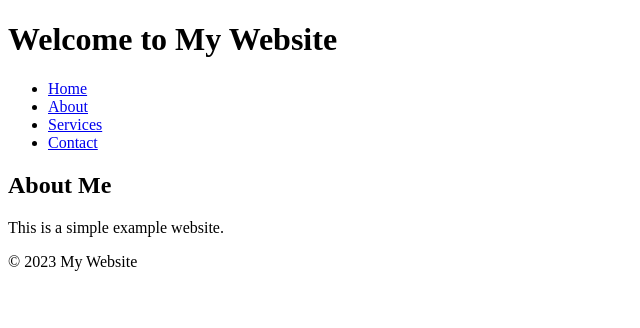
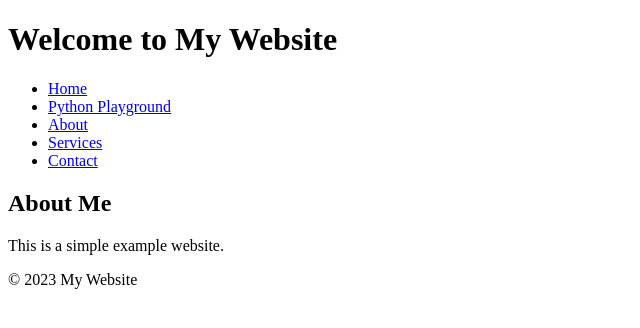
Before and after one commit to codespash/web_code, a plain HTML site: page index.html in a window 1280 px wide. Shown: the whole page, without its empty margins (0-640 px from the left). Drawn offline with Linux system fonts and the light colour scheme.

Commit message:
Update index.html

```diff
--- a/index.html
+++ b/index.html
@@ -12,6 +12,7 @@
     <nav>
         <ul>
             <li><a href="#">Home</a></li>
+            <li><a href="py.html">Python Playground</a></li> <!-- Link to the Python Playground page -->
             <li><a href="#">About</a></li>
             <li><a href="#">Services</a></li>
             <li><a href="#">Contact</a></li>
```
